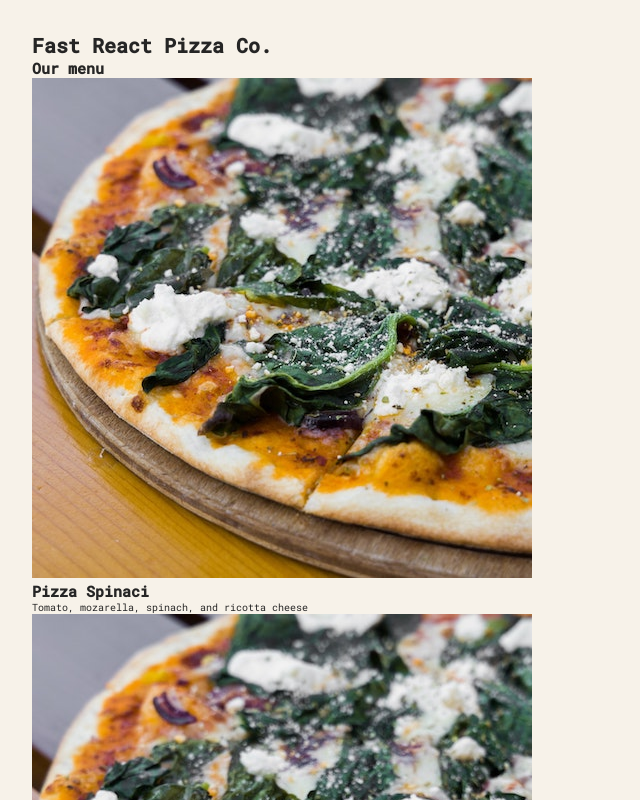
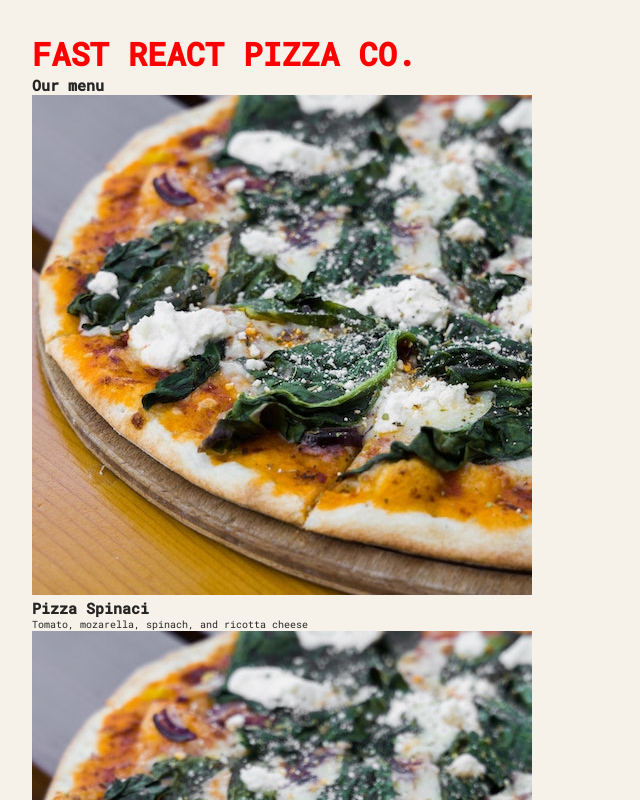
Before and after one commit to Scientific-Research/pizza-menu, a React (Vite) app: page / in a window 1280 px wide. Shown: the top 800 px of the page, without its empty margins (0-640 px from the left). Built offline with nearby package versions, Linux system fonts and the light colour scheme.

Commit message:
with Inline styling, it looks well!

```diff
--- a/src/App.tsx
+++ b/src/App.tsx
@@ -55,7 +55,14 @@ export default function App() {
 }
 
 export const Header = () => {
-  return <h1>Fast React Pizza Co.</h1>;
+  const style = {
+    color: "red",
+    fontSize: "32px",
+    textTransform: "uppercase" as "uppercase",
+    // Explicitly cast to the correct type
+  };
+
+  return <h1 style={style}>Fast React Pizza Co.</h1>;
 };
 
 export const Menu = () => {
```
